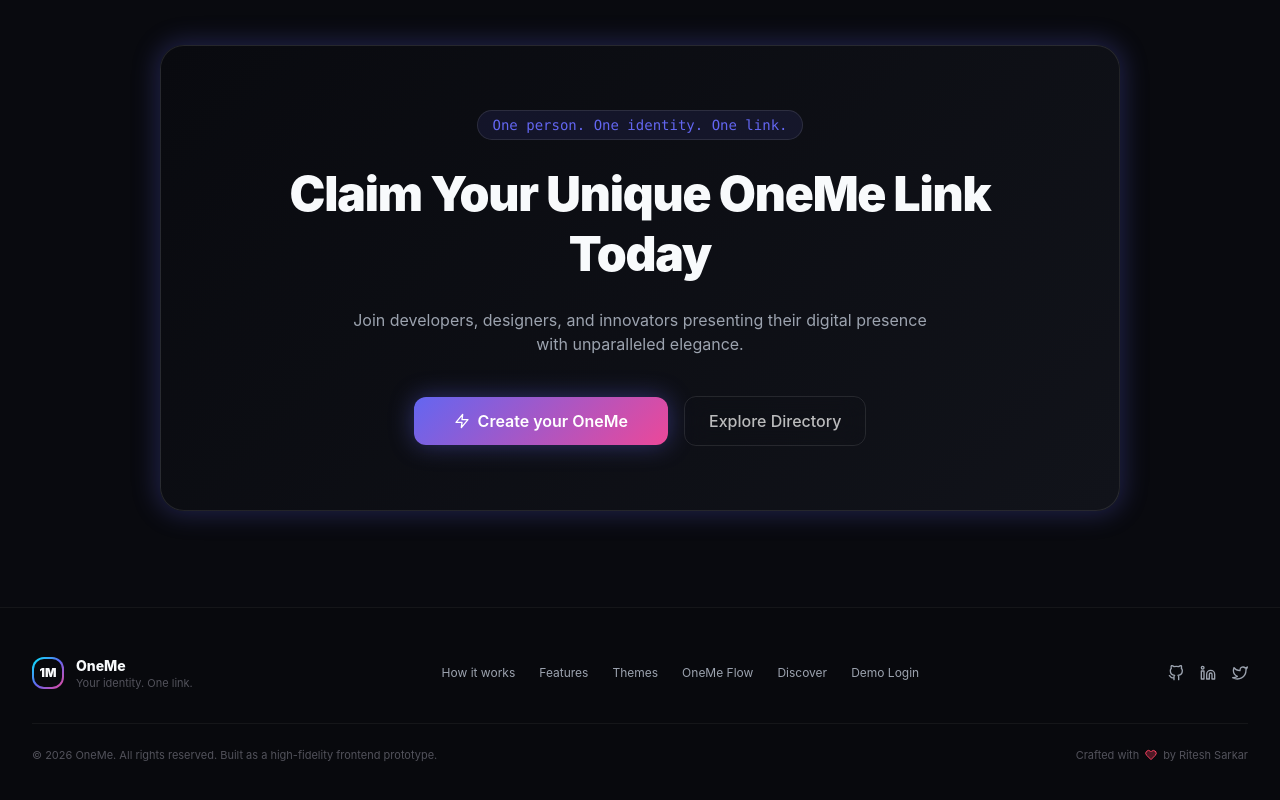
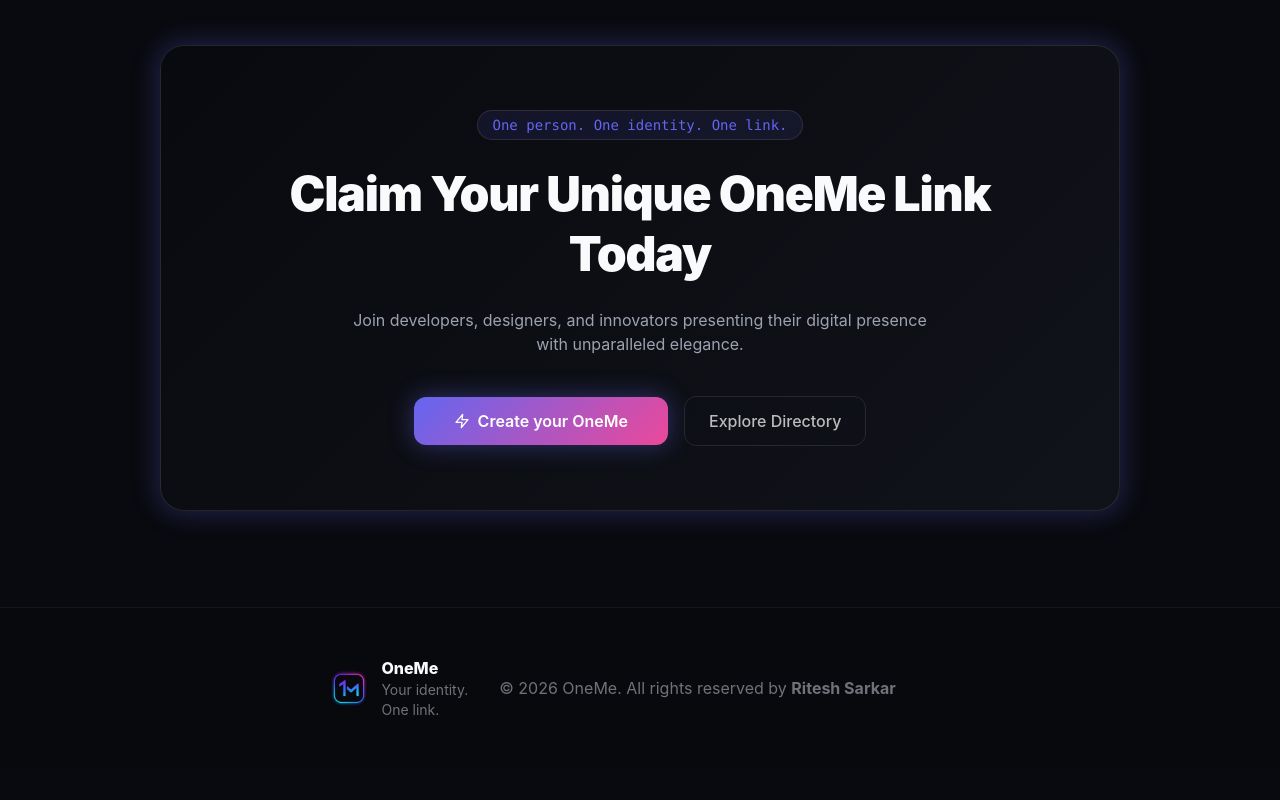
Before and after one commit to ritesh-sarkar/OneMe, a Next.js app: page / in a window 1280 px wide. Shown: the part 4834-5634 px from the top of the page. After the commit the page ends 5602 px from the top, so only its background shows below. Built offline with nearby package versions, Linux system fonts and the light colour scheme; grey boxes are pictures that could not be loaded.

Commit message:
fixed and made some UI twick on footer

```diff
--- a/components/LandingFooter.jsx
+++ b/components/LandingFooter.jsx
@@ -1,21 +1,30 @@
 "use client";
 
 import React from "react";
-
 import Link from "next/link";
 
+//icons
 import { FiHeart, FiGithub, FiTwitter, FiLinkedin } from "react-icons/fi";
 
 export function LandingFooter() {
   return (
     <footer
       className="
+        w-full
         border-t
         border-subtle
         bg-surface-dark
         py-12
         text-secondary
         text-xs
+        md:text-sm
+        flex
+        items-center
+        justify-center
+        gap-4
+        md:gap-6
+        flex-col
+        md:flex-row
       "
     >
       <div
@@ -23,9 +32,14 @@
           max-w-7xl
           mx-auto
           px-4
-          sm:px-6
+          md:px-6
           lg:px-8
-          space-y-8
+          flex
+          flex-col
+          md:flex-row
+          items-center
+          justify-center
+          gap-6
         "
       >
         <div
@@ -38,7 +52,7 @@
             gap-6
           "
         >
-          {/* Brand */}
+          {/* Branding */}
           <div
             className="
               flex
@@ -46,33 +60,11 @@
               gap-3
             "
           >
-            <div
-              className="
-                w-8
-                h-8
-                rounded-xl
-                bg-gradient-to-tr
-                gradient-brand
-                p-0.5
-              "
-            >
-              <div
-                className="
-                  w-full
-                  h-full
-                  bg-surface-dark
-                  rounded-[10px]
-                  flex
-                  items-center
-                  justify-center
-                  font-black
-                  text-primary
-                  text-xs
-                "
-              >
-                1M
-              </div>
-            </div>
+            <img
+              src="/logo.jpg"
+              alt="OneMe Logo"
+              className="w-10 h-10 rounded-xl"
+            />
 
             <div>
               <div
@@ -80,6 +72,7 @@
                   font-extrabold
                   text-primary
                   text-sm
+                  md:text-base
                 "
               >
                 OneMe
@@ -87,197 +80,43 @@
 
               <div
                 className="
-                  text-[11px]
-                  text-muted
+                  text-xs
+                  md:text-sm
+                  text-tertiary
                 "
               >
                 Your identity. One link.
               </div>
             </div>
           </div>
-
-          {/* Nav */}
-          <div
-            className="
-              flex
-              flex-wrap
-              items-center
-              justify-center
-              gap-6
-            "
-          >
-            <a
-              href="#how-it-works"
-              className="
-                hover:text-primary
-                transition-colors
-              "
-            >
-              How it works
-            </a>
-
-            <a
-              href="#features"
-              className="
-                hover:text-primary
-                transition-colors
-              "
-            >
-              Features
-            </a>
-
-            <a
-              href="#themes"
-              className="
-                hover:text-primary
-                transition-colors
-              "
-            >
-              Themes
-            </a>
-
-            <a
-              href="#flow"
-              className="
-                hover:text-primary
-                transition-colors
-              "
-            >
-              OneMe Flow
-            </a>
-
-            <Link
-              href="/discover"
-              className="
-                hover:text-primary
-                transition-colors
-              "
-            >
-              Discover
-            </Link>
-
-            <Link
-              href="/login"
-              className="
-                hover:text-primary
-                transition-colors
-              "
-            >
-              Demo Login
-            </Link>
-          </div>
-
-          {/* Socials */}
-          <div
-            className="
-              flex
-              items-center
-              gap-4
-              text-secondary
-            "
-          >
-            <a
-              href="https://github.com/riteshsarkar"
-              target="_blank"
-              rel="noopener noreferrer"
-              className="
-                hover:text-primary
-                transition-colors
-              "
-            >
-              <FiGithub
-                className="
-                  w-4
-                  h-4
-                "
-              />
-            </a>
-
-            <a
-              href="https://linkedin.com/in/riteshsarkar"
-              target="_blank"
-              rel="noopener noreferrer"
-              className="
-                hover:text-primary
-                transition-colors
-              "
-            >
-              <FiLinkedin
-                className="
-                  w-4
-                  h-4
-                "
-              />
-            </a>
-
-            <a
-              href="https://x.com/riteshsarkar"
-              target="_blank"
-              rel="noopener noreferrer"
-              className="
-                hover:text-primary
-                transition-colors
-              "
-            >
-              <FiTwitter
-                className="
-                  w-4
-                  h-4
-                "
-              />
-            </a>
-          </div>
         </div>
 
         <div
           className="
-            pt-6
-            border-t
-            border-subtle
-            flex
-            flex-col
-            sm:flex-row
-            items-center
-            justify-between
-            gap-4
-            text-muted
-            text-[11px]
+            w-full
+            text-center
+            md:text-left
+            text-tertiary
+            text-sm
+            md:text-base
           "
         >
           <div>
-            © {new Date().getFullYear()} OneMe. All rights reserved. Built as a
-            high-fidelity frontend prototype.
-          </div>
-
-          <div
-            className="
-              flex
-              items-center
-              gap-1.5
-            "
-          >
-            <span>Crafted with</span>
-
-            <FiHeart
-              className="
-                w-3
-                h-3
-                text-danger
-                fill-danger-soft
-              "
-            />
-
-            <span>
-              by{" "}
+            © {new Date().getFullYear()} OneMe. All rights reserved by{" "}
             <a
               href="https://ritesh-sarkar.vercel.app"
               target="_blank"
               rel="noopener noreferrer"
-                className="hover:text-primary transition-colors"
+              className="
+                font-bold
+                hover:text-text-primary
+                transition-colors
+                duration-300
+                ease-in-out
+                "
             >
               Ritesh Sarkar
             </a>
-            </span>
           </div>
         </div>
       </div>
```
Lines whose indentation alone changed are shown as unchanged.
